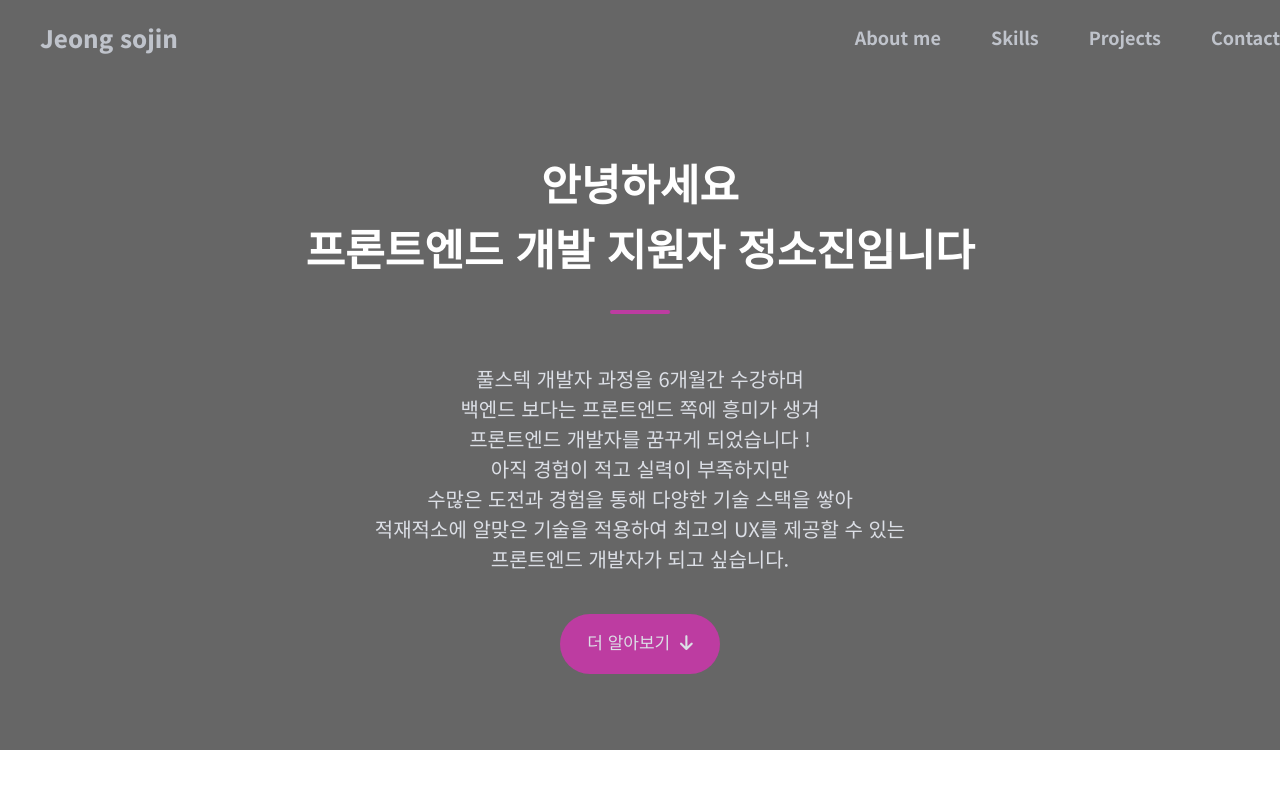
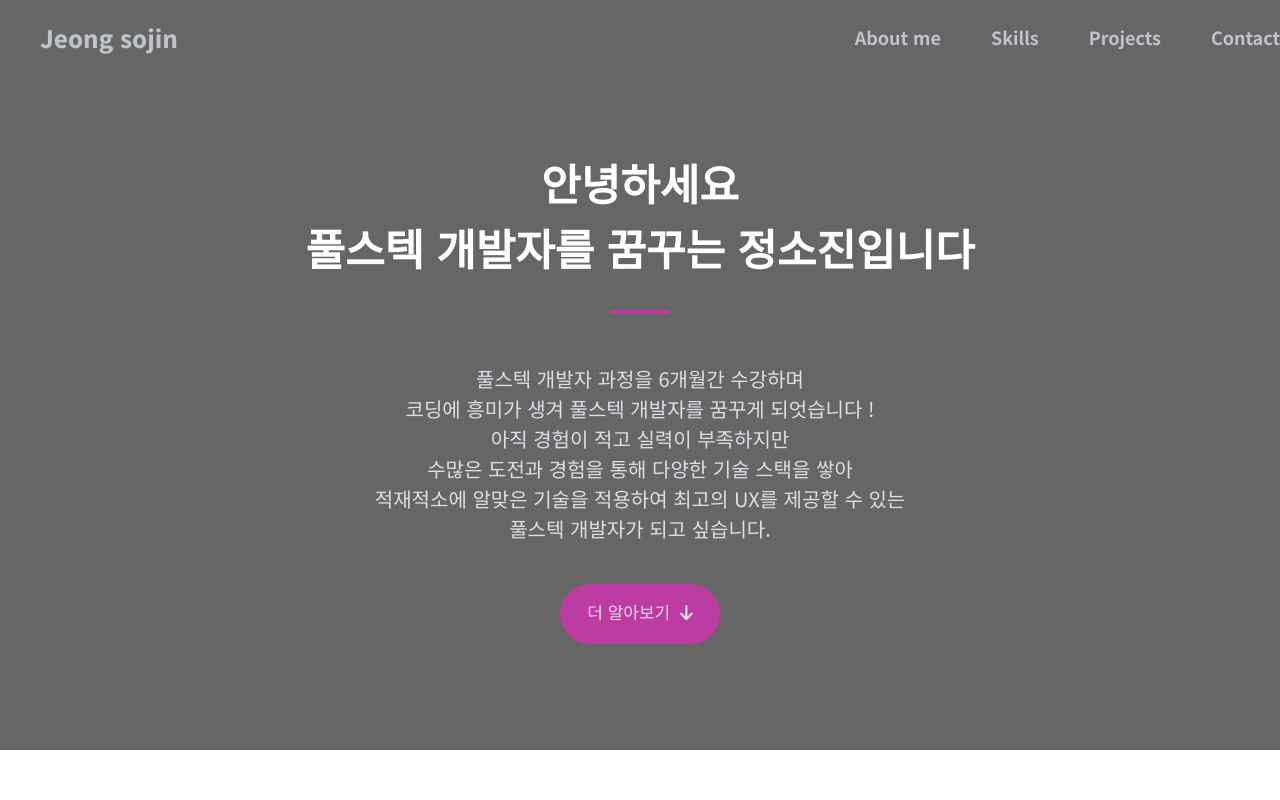
Before and after one commit to sojinjeong/Portfolio, a plain HTML site: page index.html in a window 1280 px wide. Shown: the top 800 px of the page. Drawn offline with nearby package versions, Linux system fonts and the light colour scheme.

Commit message:
메인 수정

```diff
--- a/index.html
+++ b/index.html
@@ -25,16 +25,15 @@
     <div class="main">
         <div class="container">
            <h1>안녕하세요</h1>
-           <h1>프론트엔드 개발 지원자 정소진입니다</h1>
+           <h1>풀스텍 개발자를 꿈꾸는 정소진입니다</h1>
            <div class="ms_box_before"></div>
            <div class="ms_box">
                 <p>풀스텍 개발자 과정을 6개월간 수강하며</p>
-                <p>백엔드 보다는 프론트엔드 쪽에 흥미가 생겨</p>
-                <p>프론트엔드 개발자를 꿈꾸게 되었습니다 !</p>
+                <p>코딩에 흥미가 생겨 풀스텍 개발자를 꿈꾸게 되엇습니다 !</p>
                 <p>아직 경험이 적고 실력이 부족하지만</p>
                 <p>수많은 도전과 경험을 통해 다양한 기술 스택을 쌓아</p>
                 <p>적재적소에 알맞은 기술을 적용하여 최고의 UX를 제공할 수 있는</p>
-                <p>프론트엔드 개발자가 되고 싶습니다.</p>
+                <p>풀스텍 개발자가 되고 싶습니다.</p>
            </div>
            <button class="more" data-target="#about">
                 <p>더 알아보기 <i class="fa-solid fa-arrow-down"></i></p>
@@ -286,7 +285,7 @@
                             <h5>학사관리 웹페이지</h5>
                             <p>간단한 학사 관리 페이지</p>
                             <p>수강신청, 시간표, 관심과목설정 기능</p>
-                            <p>교수는 출석부 관리 기능을 넣엇습니다.</p>
+                            <p>교수는 출석부 관리 기능을 넣었습니다.</p>
                             <p>저는 메인페이지를 만들고,</p>
                             <p>그외 서브페이지 프론드작업을 담당했습니다 !</p>
                             <p><strong>기술 스택:</strong> HTML, CSS, JavaScript</p>
```
